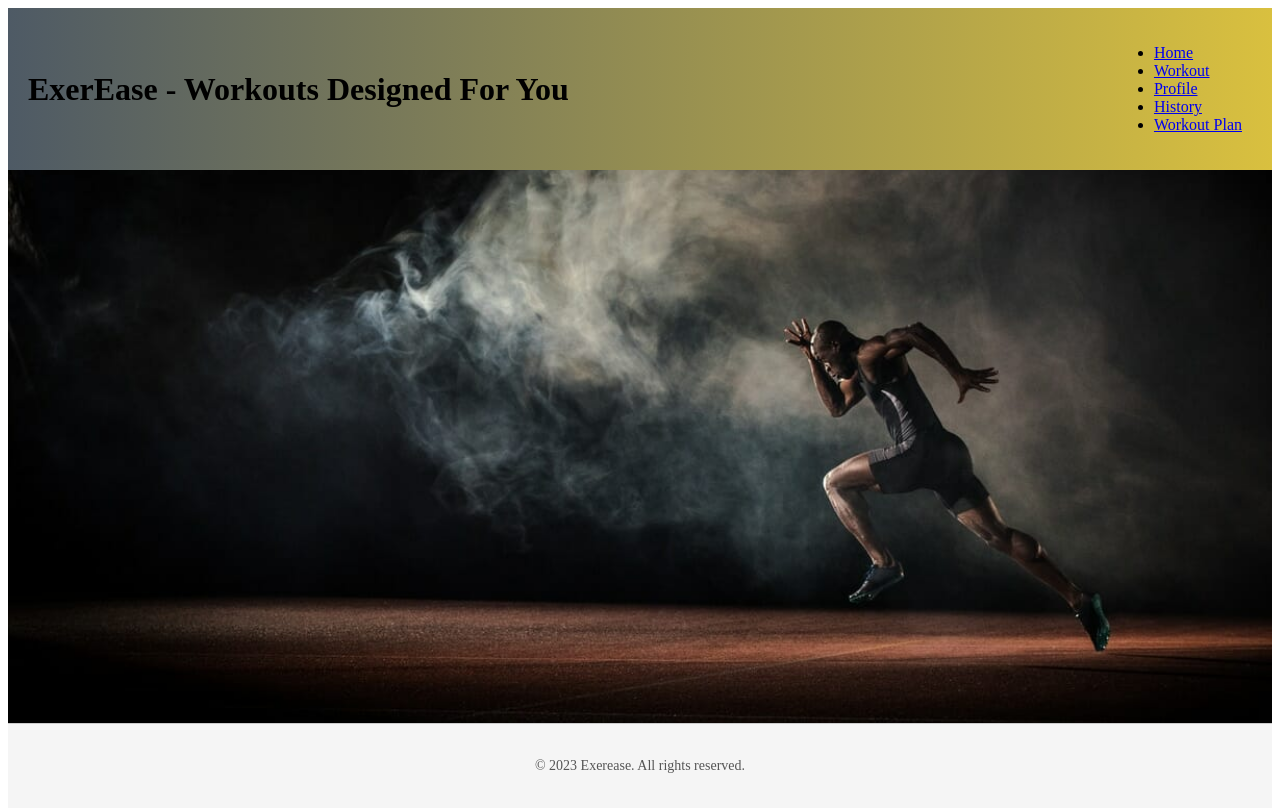
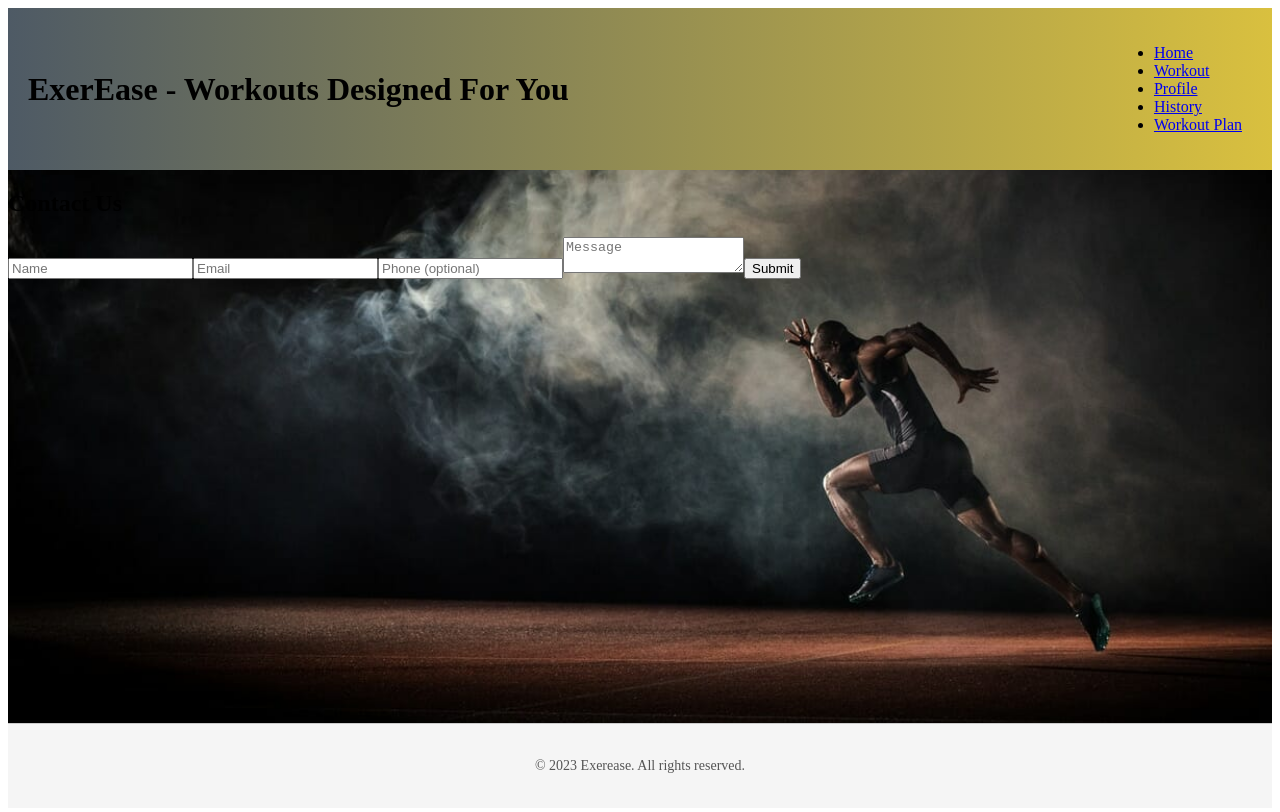
Before and after one commit to sleonny/Exerease, a React (Create React App) app in the folder client/: page /contactus in a window 1280 px wide. Shown: the top 812 px of the page. Built offline with nearby package versions, Linux system fonts and the light colour scheme.

Commit message:
added route to app.js

```diff
--- a/client/src/App.js
+++ b/client/src/App.js
@@ -1,39 +1,39 @@
-import React from 'react';
+import React from "react";
 import {
   ApolloClient,
   InMemoryCache,
   ApolloProvider,
   createHttpLink,
-} from '@apollo/client';
-import { setContext } from '@apollo/client/link/context';
-import { BrowserRouter as Router, Routes, Route } from 'react-router-dom';
+} from "@apollo/client";
+import { setContext } from "@apollo/client/link/context";
+import { BrowserRouter as Router, Routes, Route } from "react-router-dom";
 
-import Home from './pages/WorkoutDashboard';
-import Profile from './pages/Profile';
-import Signup from './pages/Signup';
-import Login from './pages/Login';
-import Header from './components/Header';
-import Footer from './components/Footer';
-import Goals from './pages/Goals';
-import WorkoutDashboard from './pages/WorkoutDashboard';
-import WorkoutHistory from './pages/WorkoutHistory';
-import WorkoutPlan from './pages/WorkoutPlan';;
-
+import Home from "./pages/WorkoutDashboard";
+import Profile from "./pages/Profile";
+import Signup from "./pages/Signup";
+import Login from "./pages/Login";
+import Header from "./components/Header";
+import Footer from "./components/Footer";
+import Goals from "./pages/Goals";
+import WorkoutDashboard from "./pages/WorkoutDashboard";
+import WorkoutHistory from "./pages/WorkoutHistory";
+import WorkoutPlan from "./pages/WorkoutPlan";
+import ContactUsForm from "./pages/ContactUs";
 
 // Construct our main GraphQL API endpoint
 const httpLink = createHttpLink({
-  uri: '/graphql',
+  uri: "/graphql",
 });
 
 // Construct request middleware that will attach the JWT token to every request as an `authorization` header
 const authLink = setContext((_, { headers }) => {
   // get the authentication token from local storage if it exists
-  const token = localStorage.getItem('id_token');
+  const token = localStorage.getItem("id_token");
   // return the headers to the context so httpLink can read them
   return {
     headers: {
       ...headers,
-      authorization: token ? `Bearer ${token}` : '',
+      authorization: token ? `Bearer ${token}` : "",
     },
   };
 });
@@ -50,15 +50,15 @@ function App() {
       <Router>
         <div
           style={{
-            backgroundImage: 'url(/workout-background1.jpg)',
-            backgroundSize: 'cover',
-            display: 'flex',
-            flexDirection: 'column',
-            minHeight: '100vh',
+            backgroundImage: "url(/workout-background1.jpg)",
+            backgroundSize: "cover",
+            display: "flex",
+            flexDirection: "column",
+            minHeight: "100vh",
           }}
         >
           <Header />
-          <div style={{ flex: '1' }} className="container">
+          <div style={{ flex: "1" }} className="container">
             <Routes>
               <Route path="/" element={<Home />} />
               <Route path="/login" element={<Login />} />
@@ -68,6 +68,7 @@ function App() {
               <Route path="/workoutdashboard" element={<WorkoutDashboard />} />
               <Route path="/workouthistory" element={<WorkoutHistory />} />
               <Route path="/workoutplan" element={<WorkoutPlan />} />
+              <Route path="/contactus" element={<ContactUsForm />} />
             </Routes>
           </div>
           <Footer />
--- /dev/null
+++ b/client/src/pages/ContactUs.js
@@ -0,0 +1,80 @@
+import React, { useState } from "react";
+import { useMutation } from "@apollo/client";
+import { ADD_CONTACT_US_FORM } from "../utils/mutations"; // Import the mutation from your mutations.js file
+
+const ContactUsForm = () => {
+  const [formData, setFormData] = useState({
+    name: "",
+    email: "",
+    phone: "",
+    message: "",
+  });
+
+  const [submitContactUsForm] = useMutation(ADD_CONTACT_US_FORM);
+
+  const handleInputChange = (event) => {
+    const { name, value } = event.target;
+    setFormData({ ...formData, [name]: value });
+  };
+
+  const handleSubmit = async (event) => {
+    event.preventDefault();
+    try {
+      await submitContactUsForm({
+        variables: formData,
+      });
+      // Reset form data after successful submission, if needed
+      setFormData({
+        name: "",
+        email: "",
+        phone: "",
+        message: "",
+      });
+      // Show success message or perform any other actions after successful submission
+      console.log("Form submitted successfully!");
+    } catch (error) {
+      console.error(error);
+    }
+  };
+
+  return (
+    <div>
+      <h2>Contact Us</h2>
+      <form onSubmit={handleSubmit}>
+        <input
+          type="text"
+          name="name"
+          value={formData.name}
+          onChange={handleInputChange}
+          placeholder="Name"
+          required
+        />
+        <input
+          type="email"
+          name="email"
+          value={formData.email}
+          onChange={handleInputChange}
+          placeholder="Email"
+          required
+        />
+        <input
+          type="tel"
+          name="phone"
+          value={formData.phone}
+          onChange={handleInputChange}
+          placeholder="Phone (optional)"
+        />
+        <textarea
+          name="message"
+          value={formData.message}
+          onChange={handleInputChange}
+          placeholder="Message"
+          required
+        />
+        <button type="submit">Submit</button>
+      </form>
+    </div>
+  );
+};
+
+export default ContactUsForm;
```
